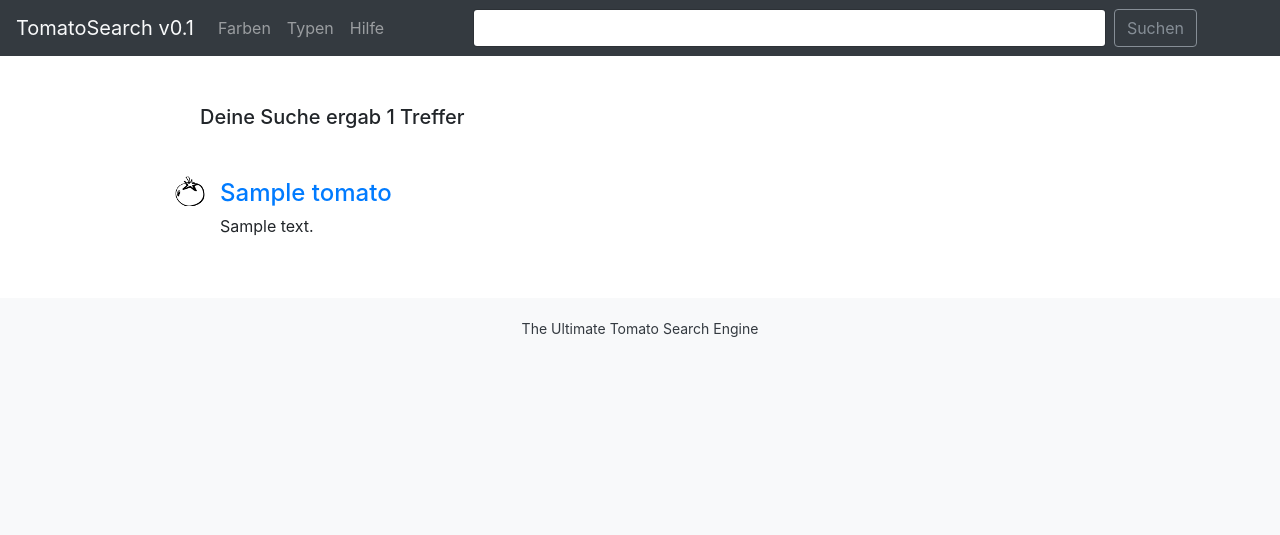
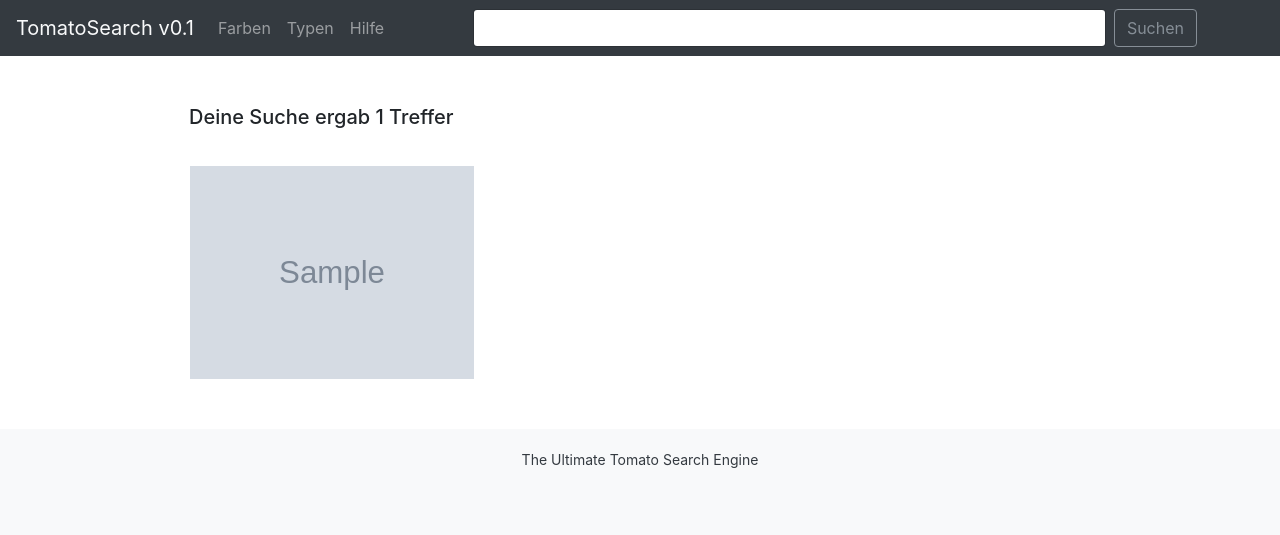
Before and after one commit to charismatic-claire/tomato-search-engine, a Django app: page / in a window 1280 px wide. Shown: the top 535 px of the page. Run offline with Django 3.2, Linux system fonts and the light colour scheme; tables that the repository leaves empty hold one stand-in row (values such as "Sample post"); grey boxes marked "Sample" are stand-in pictures; some libraries are stand-ins or nearby versions.

Commit message:
Creating image grid, first attempt.

```diff
--- a/tomatos/static/tomatos/style.css
+++ b/tomatos/static/tomatos/style.css
@@ -42,26 +42,30 @@
 
 /* ----------TOMATO RESULTS LIST -------- */
 #content-head div.tomato-list-heading {
-	margin-left: 40px;
+	margin-left: 18px;
 }
 #content-middle ul.tomato-list {
 	list-style: none;
+	padding-left: 0;
 }
 #content-middle ul.tomato-list > li.tomato-list-item {
-	margin-top: 20px;
-	margin-bottom: 20px;
+	padding: 10px;
+	display: block;
+	float: left;
+	width: 100%;
+}
+@media( min-width: 768px ) {
+	#content-middle ul.tomato-list > li.tomato-list-item {
+		width: 50%;
+	}
+}
+@media( min-width: 992px ) {
+	#content-middle ul.tomato-list > li.tomato-list-item {
+		width: 33%;
+	}
 }
 #content-middle ul.tomato-list > li.tomato-list-item:first-child {
 	margin-top: 0;
-}
-#content-middle ul.tomato-list > li.tomato-list-item:before {
-	content: '';
-	display: inline-block;
-	height: 30px;
-	width: 30px;
-	background-image: url('icons/tomato.png');
-	margin-left: -45px;
-	margin-bottom: -32px;
 }
 #content-middle ul.tomato-list > li.tomato-list-item  a:hover {
 	text-decoration: none;
--- a/tomatos/templates/tomatos/index.html
+++ b/tomatos/templates/tomatos/index.html
@@ -14,8 +14,13 @@
 			<ul class="tomato-list">
 				{% for tomato in tomato_list %}
 					<li class="tomato-list-item">
-						<h4><a href="{% url 'tomatos:detail' pk=tomato.id %}" target="_blank">{{ tomato.name }}</a></h4>
-						<p>{{ tomato.description|truncatewords:20 }}
+						<a href="{% url 'tomatos:detail' pk=tomato.id %}" target="_blank">
+							{% if tomato.image %}
+								<img class="img-fluid" src="/media/{{ tomato.image }}" />
+							{% else %}
+								<img class="img-fluid" src="/static/tomatos/icons/tomato.png" />
+							{% endif %}
+						</a>
 					</li>
 				{% endfor %}
 			</ul>
```
Also changed, not shown: tomatos/static/tomatos/icons/tomato.png.
